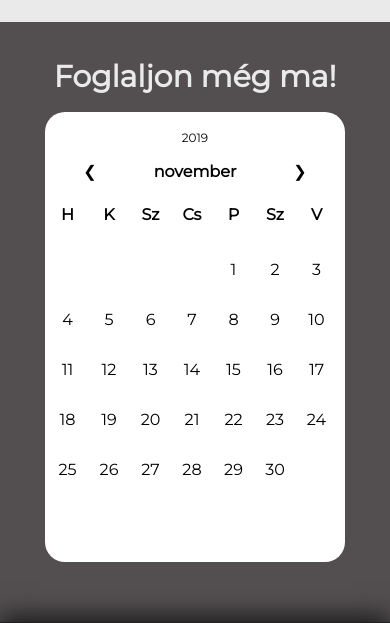
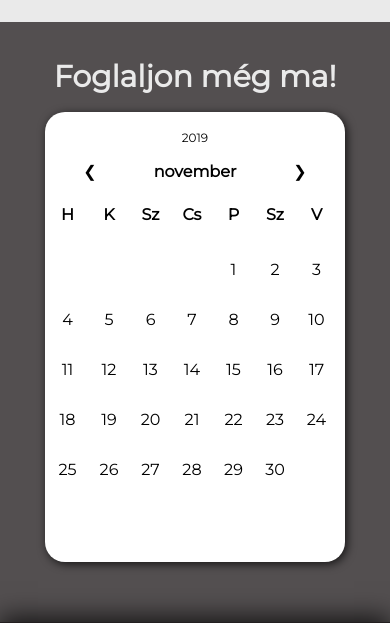
Before and after one commit to Cyri0/OfficeReservation, a PHP site: page / in a window 390 px wide. Shown: the part 2447-3070 px from the top of the page. Run offline with PHP 8.4, Linux system fonts and the light colour scheme.

Commit message:
reszponzív hibák javítva, mobilon is jól jelenik meg

```diff
--- a/style.css
+++ b/style.css
@@ -418,6 +418,10 @@ section {
 	background-color: white;
 	margin: auto;
 	border-radius: 20px;
+
+	-webkit-box-shadow: 2px 2px 10px 0px rgba(0,0,0,0.75);
+	-moz-box-shadow: 2px 2px 10px 0px rgba(0,0,0,0.75);
+	box-shadow: 2px 2px 10px 0px rgba(0,0,0,0.75);
 }
 
 .day {
@@ -503,9 +507,6 @@ section {
 		width: 28px;
 	}
 }
-
-
-
 
 /*FOGLALÁS MENÜ*/
 
@@ -765,7 +766,7 @@ footer #sendButton:hover {
 	}
 
 	#footerTextHolder {
-		width: 100%;
+		width: 80%;
 		float: left;
 		text-align: left;
 		padding: 10px;
@@ -781,8 +782,7 @@ footer #sendButton:hover {
 	float: left;
 	margin-left: 40%;
 	margin-bottom: 50px;
-}
-
+	}
 }
 
 
```
